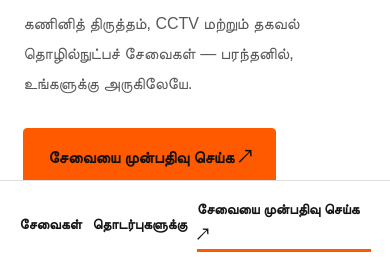
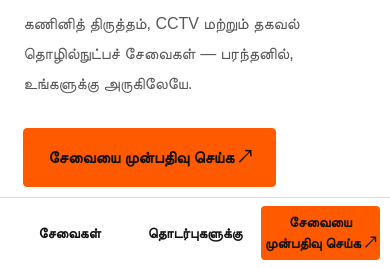
Before and after one commit to abi592983-oss/a2zweb, a website: page index.html in a window 390 px wide. Shown: the part 576-844 px from the top of the page. Drawn offline with Linux system fonts and the light colour scheme.

Commit message:
Prevent Tamil mobile navigation overlap with equal-width touch targets

```diff
--- a/style.css
+++ b/style.css
@@ -230,3 +230,33 @@ html:lang(ta) .panel,html:lang(ta) .card,html:lang(ta) .hero>div{min-width:0}
 .booking-extra[open] summary{margin-bottom:1rem}
 #website-booking .booking-check{font-size:.95rem}
 .booking-layout>.actions{flex-wrap:wrap}
+
+/* Keep Tamil mobile navigation labels inside separate, equal-width targets. */
+@media(max-width:650px){
+  .mobilebar,html:lang(ta) .mobilebar{
+    display:grid;
+    grid-template-columns:repeat(3,minmax(0,1fr));
+    gap:6px;
+    padding:8px 10px calc(8px + env(safe-area-inset-bottom));
+    align-items:stretch;
+  }
+  .mobilebar a,html:lang(ta) .mobilebar a{
+    display:flex;
+    align-items:center;
+    justify-content:center;
+    min-width:0;
+    min-height:48px;
+    padding:6px 3px;
+    text-align:center;
+    font-size:14px;
+    line-height:1.5;
+    white-space:normal;
+    overflow-wrap:anywhere;
+  }
+  .mobilebar a:last-child{
+    background:var(--accent);
+    border:0;
+    border-radius:4px;
+  }
+  footer{padding-bottom:calc(120px + env(safe-area-inset-bottom))}
+}
```
